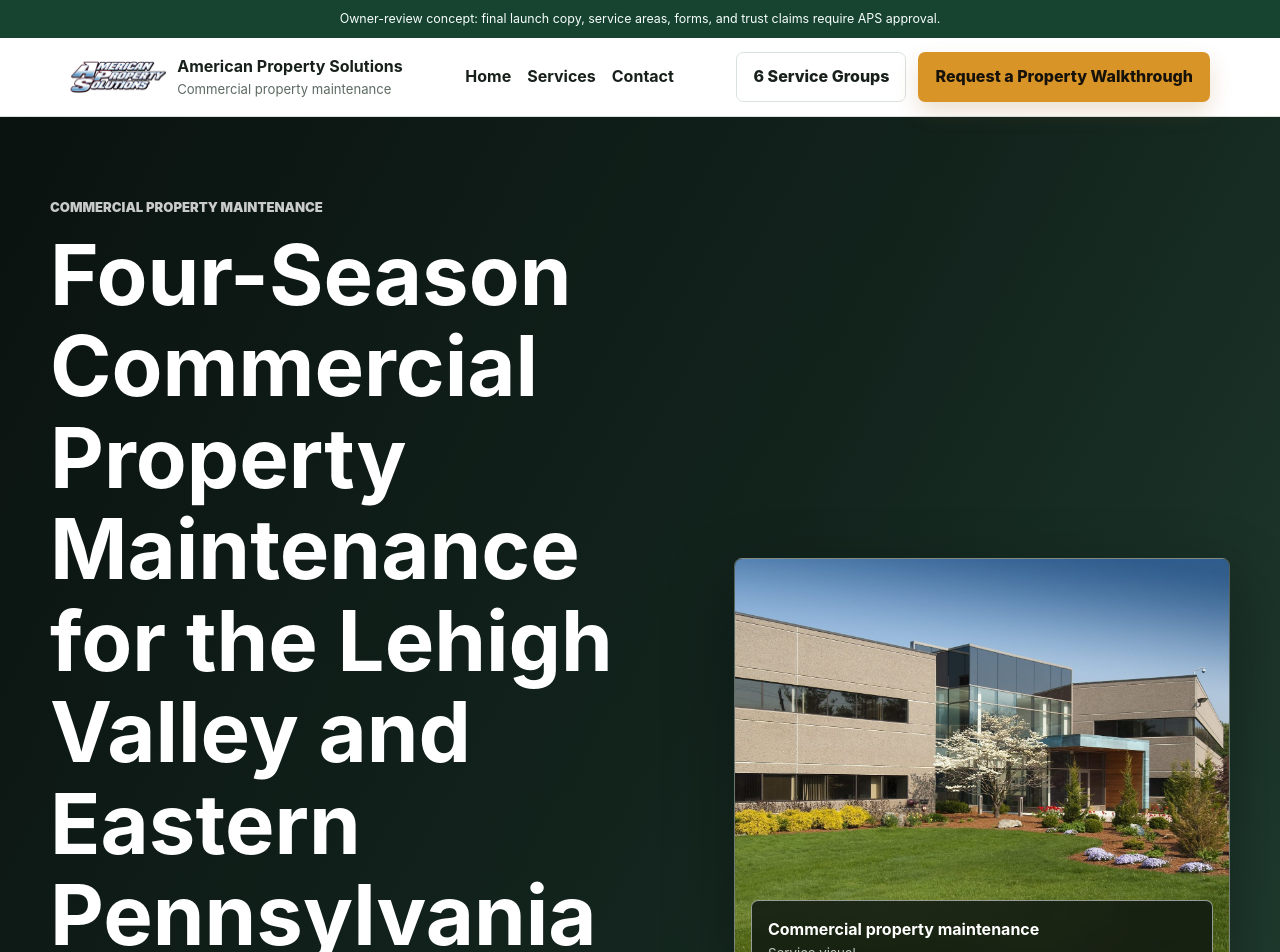
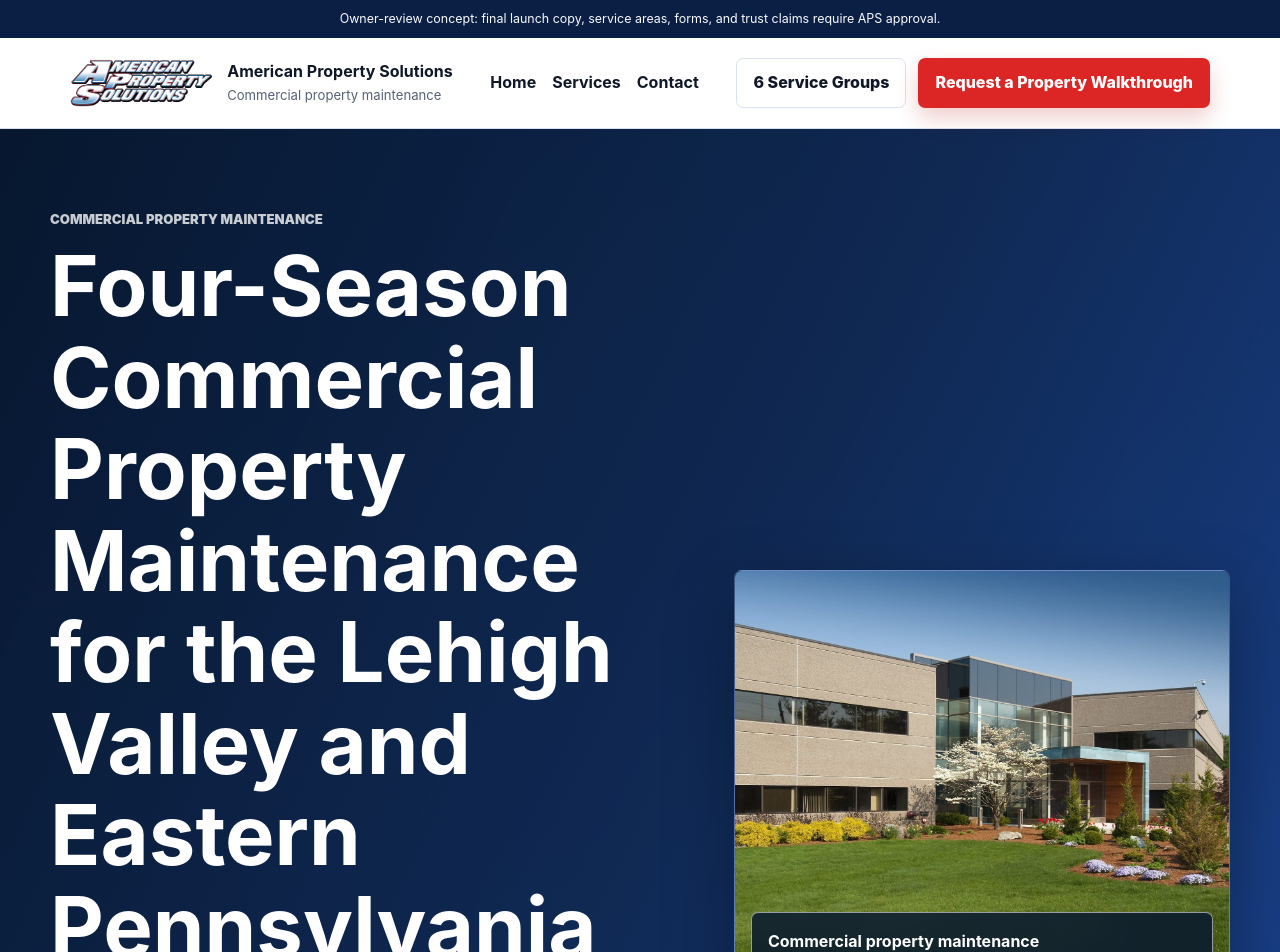
Before and after one commit to ThePalantir/AmericanPropertySolutions, a Next.js app in the folder website/: page / in a window 1280 px wide. Shown: the top 952 px of the page. Built offline with nearby package versions, Linux system fonts and the light colour scheme.

Commit message:
Refine APS visual polish and brand styling

```diff
--- a/website/app/globals.css
+++ b/website/app/globals.css
@@ -1,18 +1,18 @@
 :root {
-  --ink: #17201b;
-  --muted: #5d6b63;
-  --line: #d9e1dc;
+  --ink: #101827;
+  --muted: #566274;
+  --line: #d8e0ef;
   --paper: #ffffff;
-  --soft: #f3f6f1;
-  --soft-strong: #e7eee8;
-  --field: #f9fbf8;
-  --accent: #d89427;
-  --accent-dark: #9d6418;
-  --green: #2d6a4f;
-  --green-dark: #174331;
-  --danger: #9f2f22;
-  --success: #236b4d;
-  --shadow: 0 18px 45px rgba(23, 32, 27, 0.12);
+  --soft: #f4f7fb;
+  --soft-strong: #e7edf8;
+  --field: #f8fafc;
+  --accent: #dc2626;
+  --accent-dark: #b91c1c;
+  --green: #1f4eaa;
+  --green-dark: #0b1f44;
+  --danger: #b91c1c;
+  --success: #1d4ed8;
+  --shadow: 0 18px 45px rgba(15, 23, 42, 0.12);
 }
 
 * {
@@ -91,7 +91,7 @@ main {
 
 .demo-ribbon {
   background: var(--green-dark);
-  color: #f6fff9;
+  color: #f8fbff;
   font-size: 0.78rem;
   padding: 0.55rem 1.25rem;
   text-align: center;
@@ -199,18 +199,18 @@ input:focus-visible,
 select:focus-visible,
 textarea:focus-visible,
 a:focus-visible {
-  outline: 3px solid rgba(216, 148, 39, 0.5);
+  outline: 3px solid rgba(220, 38, 38, 0.42);
   outline-offset: 3px;
 }
 
 .button-primary {
   background: var(--accent);
-  color: #16120a;
-  box-shadow: 0 10px 22px rgba(157, 100, 24, 0.2);
+  color: #ffffff;
+  box-shadow: 0 10px 22px rgba(185, 28, 28, 0.22);
 }
 
 .button-primary:hover {
-  background: #e0a23c;
+  background: #ef4444;
 }
 
 .button-secondary {
@@ -272,7 +272,7 @@ a:focus-visible {
   overflow: hidden;
   border: 1px solid var(--line);
   border-radius: 0.5rem;
-  background: linear-gradient(180deg, #dcebe2 0%, #f5f7f1 100%);
+  background: linear-gradient(180deg, #dbe7fb 0%, #f8fafc 100%);
   box-shadow: var(--shadow);
 }
 
@@ -280,8 +280,8 @@ a:focus-visible {
   position: absolute;
   inset: 0 0 45%;
   background:
-    linear-gradient(160deg, rgba(45, 106, 79, 0.16), transparent 55%),
-    linear-gradient(180deg, #dbe9e0, #eff4ec);
+    linear-gradient(160deg, rgba(31, 78, 170, 0.16), transparent 55%),
+    linear-gradient(180deg, #dbe7fb, #f4f7fb);
 }
 
 .visual-building {
@@ -295,7 +295,7 @@ a:focus-visible {
   background:
     linear-gradient(90deg, rgba(255, 255, 255, 0.28) 1px, transparent 1px) 0 0 /
       54px 100%,
-    linear-gradient(180deg, #c8d2c9, #aebdaf);
+    linear-gradient(180deg, #c7d5ea, #9fb3d4);
 }
 
 .visual-building span {
@@ -324,9 +324,9 @@ a:focus-visible {
   inset: auto 0 0;
   height: 32%;
   background:
-    linear-gradient(12deg, rgba(216, 148, 39, 0.18) 0 18%, transparent 18%),
-    linear-gradient(165deg, rgba(45, 106, 79, 0.26) 0 38%, transparent 38%),
-    #dfe7d9;
+    linear-gradient(12deg, rgba(220, 38, 38, 0.16) 0 18%, transparent 18%),
+    linear-gradient(165deg, rgba(31, 78, 170, 0.22) 0 38%, transparent 38%),
+    #e7edf8;
 }
 
 .visual-panel {
@@ -354,7 +354,7 @@ a:focus-visible {
   background:
     linear-gradient(90deg, rgba(23, 32, 27, 0.14) 0 8%, transparent 8% 18%) 0 0 /
       64px 100%,
-    #dfe4dc;
+    #e6edf8;
 }
 
 .demo-visual-contact .visual-building {
@@ -596,7 +596,7 @@ textarea {
 }
 
 .site-footer {
-  background: #111a16;
+  background: #0b1f44;
   color: var(--paper);
   padding: 4rem max(1.25rem, calc((100vw - 1180px) / 2));
 }
@@ -746,8 +746,8 @@ textarea {
   padding-right: max(1.25rem, calc((100vw - 1180px) / 2));
   padding-left: max(1.25rem, calc((100vw - 1180px) / 2));
   background:
-    linear-gradient(115deg, rgba(10, 18, 15, 0.96), rgba(18, 36, 29, 0.9) 52%, rgba(37, 72, 56, 0.78)),
-    linear-gradient(180deg, #101815, #1f3129);
+    linear-gradient(115deg, rgba(7, 23, 47, 0.96), rgba(16, 42, 86, 0.92) 52%, rgba(31, 78, 170, 0.78)),
+    linear-gradient(180deg, #07172f, #102a56);
   color: var(--paper);
 }
 
@@ -768,12 +768,12 @@ textarea {
 
 .commercial-hero .demo-visual {
   border-color: rgba(255, 255, 255, 0.18);
-  background: linear-gradient(180deg, #2b3c36 0%, #667166 100%);
+  background: linear-gradient(180deg, #132f5f 0%, #4b6fb8 100%);
   box-shadow: 0 24px 70px rgba(0, 0, 0, 0.32);
 }
 
 .commercial-hero .visual-panel {
-  background: rgba(12, 20, 17, 0.82);
+  background: rgba(7, 23, 47, 0.84);
   color: var(--paper);
 }
 
@@ -857,7 +857,7 @@ textarea {
   max-width: none;
   padding-right: max(1.25rem, calc((100vw - 1180px) / 2));
   padding-left: max(1.25rem, calc((100vw - 1180px) / 2));
-  background: #111a16;
+  background: #0b1f44;
   color: var(--paper);
 }
 
@@ -908,7 +908,7 @@ textarea {
   max-width: none;
   padding-right: max(1.25rem, calc((100vw - 1180px) / 2));
   padding-left: max(1.25rem, calc((100vw - 1180px) / 2));
-  background: #eef2ec;
+  background: #eef4ff;
 }
 
 .gallery-grid {
@@ -926,10 +926,10 @@ textarea {
   border: 1px solid var(--line);
   border-radius: 0.5rem;
   background:
-    linear-gradient(145deg, rgba(17, 26, 22, 0.18), transparent 55%),
-    linear-gradient(22deg, rgba(216, 148, 39, 0.2) 0 22%, transparent 22%),
-    linear-gradient(160deg, rgba(45, 106, 79, 0.3) 0 42%, transparent 42%),
-    #d8e0d7;
+    linear-gradient(145deg, rgba(11, 31, 68, 0.18), transparent 55%),
+    linear-gradient(22deg, rgba(220, 38, 38, 0.18) 0 22%, transparent 22%),
+    linear-gradient(160deg, rgba(31, 78, 170, 0.28) 0 42%, transparent 42%),
+    #dce5f5;
 }
 
 .gallery-placeholder::before {
@@ -948,7 +948,7 @@ textarea {
   z-index: 1;
   width: 100%;
   padding: 1rem;
-  background: rgba(17, 26, 22, 0.86);
+  background: rgba(11, 31, 68, 0.88);
   color: var(--paper);
   font-weight: 900;
 }
@@ -1097,7 +1097,7 @@ textarea {
   display: block;
   width: 100%;
   padding: 0 1rem 1rem;
-  background: rgba(17, 26, 22, 0.86);
+  background: rgba(11, 31, 68, 0.88);
   color: rgba(255, 255, 255, 0.74);
   font-size: 0.82rem;
   font-weight: 700;
@@ -1150,8 +1150,8 @@ textarea {
   padding-right: max(1.25rem, calc((100vw - 1180px) / 2));
   padding-left: max(1.25rem, calc((100vw - 1180px) / 2));
   background:
-    linear-gradient(135deg, rgba(17, 26, 22, 0.94), rgba(23, 67, 49, 0.88)),
-    #111a16;
+    linear-gradient(135deg, rgba(7, 23, 47, 0.96), rgba(31, 78, 170, 0.84)),
+    #0b1f44;
   color: var(--paper);
 }
 
@@ -1187,7 +1187,7 @@ textarea {
   min-height: 230px;
   padding: 1.25rem;
   background:
-    linear-gradient(155deg, rgba(216, 148, 39, 0.22), transparent 44%),
+    linear-gradient(155deg, rgba(220, 38, 38, 0.22), transparent 44%),
     rgba(255, 255, 255, 0.08);
   color: var(--paper);
   display: flex;
@@ -1374,3 +1374,176 @@ textarea {
     min-height: 180px;
   }
 }
+
+
+/* Focused visual refinement: larger APS logo and premium desktop hover states */
+.nav-shell {
+  padding-top: 0.7rem;
+  padding-bottom: 0.7rem;
+}
+
+.brand {
+  gap: 0.95rem;
+  min-width: 310px;
+}
+
+.brand-logo {
+  width: 142px;
+  height: 68px;
+}
+
+.brand-mark {
+  width: 60px;
+  height: 60px;
+  background: var(--green);
+}
+
+.service-card,
+.trust-bar article,
+.property-grid article,
+.gallery-placeholder,
+.mosaic-tile,
+.directory-card,
+.related-service-grid a,
+.detail-list-grid article,
+.source-card-stack article,
+.ops-panel span,
+.contact-card,
+.form-panel,
+.source-note-panel {
+  transition:
+    transform 220ms ease,
+    box-shadow 220ms ease,
+    border-color 220ms ease,
+    background 220ms ease;
+}
+
+.gallery-placeholder img,
+.demo-visual img {
+  transition: transform 240ms ease;
+}
+
+.text-link {
+  transition:
+    color 180ms ease,
+    transform 180ms ease;
+}
+
+@media (hover: hover) and (pointer: fine) {
+  .service-card:hover,
+  .service-card:focus-within,
+  .trust-bar article:hover,
+  .property-grid article:hover,
+  .gallery-placeholder:hover,
+  .mosaic-tile:hover,
+  .mosaic-tile:focus-visible,
+  .directory-card:hover,
+  .directory-card:focus-within,
+  .related-service-grid a:hover,
+  .related-service-grid a:focus-visible,
+  .detail-list-grid article:hover,
+  .source-card-stack article:hover,
+  .ops-panel span:hover,
+  .contact-card:hover,
+  .form-panel:focus-within,
+  .source-note-panel:hover,
+  .source-note-panel:focus-within {
+    border-color: rgba(31, 78, 170, 0.45);
+    box-shadow: 0 24px 54px rgba(11, 31, 68, 0.18);
+    transform: translateY(-6px) scale(1.01);
+  }
+
+  .mosaic-tile:hover,
+  .mosaic-tile:focus-visible,
+  .related-service-grid a:hover,
+  .related-service-grid a:focus-visible {
+    background:
+      linear-gradient(155deg, rgba(220, 38, 38, 0.24), transparent 48%),
+      rgba(255, 255, 255, 0.13);
+  }
+
+  .directory-card:hover .text-link,
+  .directory-card:focus-within .text-link,
+  .service-card:hover .text-link,
+  .service-card:focus-within .text-link {
+    color: var(--accent-dark);
+    transform: translateX(4px);
+  }
+
+  .gallery-placeholder:hover img,
+  .demo-visual:hover img {
+    transform: scale(1.055);
+  }
+
+  .button:hover {
+    box-shadow: 0 16px 30px rgba(185, 28, 28, 0.22);
+    transform: translateY(-2px);
+  }
+}
+
+@media (max-width: 1040px) {
+  .brand {
+    min-width: 260px;
+  }
+
+  .brand-logo {
+    width: 122px;
+    height: 58px;
+  }
+}
+
+@media (max-width: 720px) {
+  .brand {
+    gap: 0.8rem;
+    min-width: 0;
+  }
+
+  .brand-logo {
+    width: 108px;
+    height: 50px;
+  }
+
+  .brand-mark {
+    width: 50px;
+    height: 50px;
+  }
+}
+
+@media (prefers-reduced-motion: reduce) {
+  html {
+    scroll-behavior: auto;
+  }
+
+  *,
+  *::before,
+  *::after {
+    animation-duration: 0.01ms !important;
+    animation-iteration-count: 1 !important;
+    scroll-behavior: auto !important;
+    transition-duration: 0.01ms !important;
+  }
+
+  .service-card:hover,
+  .service-card:focus-within,
+  .trust-bar article:hover,
+  .property-grid article:hover,
+  .gallery-placeholder:hover,
+  .mosaic-tile:hover,
+  .mosaic-tile:focus-visible,
+  .directory-card:hover,
+  .directory-card:focus-within,
+  .related-service-grid a:hover,
+  .related-service-grid a:focus-visible,
+  .detail-list-grid article:hover,
+  .source-card-stack article:hover,
+  .ops-panel span:hover,
+  .contact-card:hover,
+  .form-panel:focus-within,
+  .source-note-panel:hover,
+  .source-note-panel:focus-within,
+  .button:hover,
+  .gallery-placeholder:hover img,
+  .demo-visual:hover img {
+    transform: none;
+  }
+}
--- a/website/components/Header.tsx
+++ b/website/components/Header.tsx
@@ -12,7 +12,7 @@ export function Header() {
         <Link className="brand" href="/" aria-label="American Property Solutions home">
           {hasApprovedLogo && logoAsset.src ? (
             <span className="brand-logo" aria-hidden="true">
-              <Image src={logoAsset.src} alt="" fill sizes="96px" priority />
+              <Image src={logoAsset.src} alt="" fill sizes="142px" priority />
             </span>
           ) : (
             <span className="brand-mark">APS</span>
```
